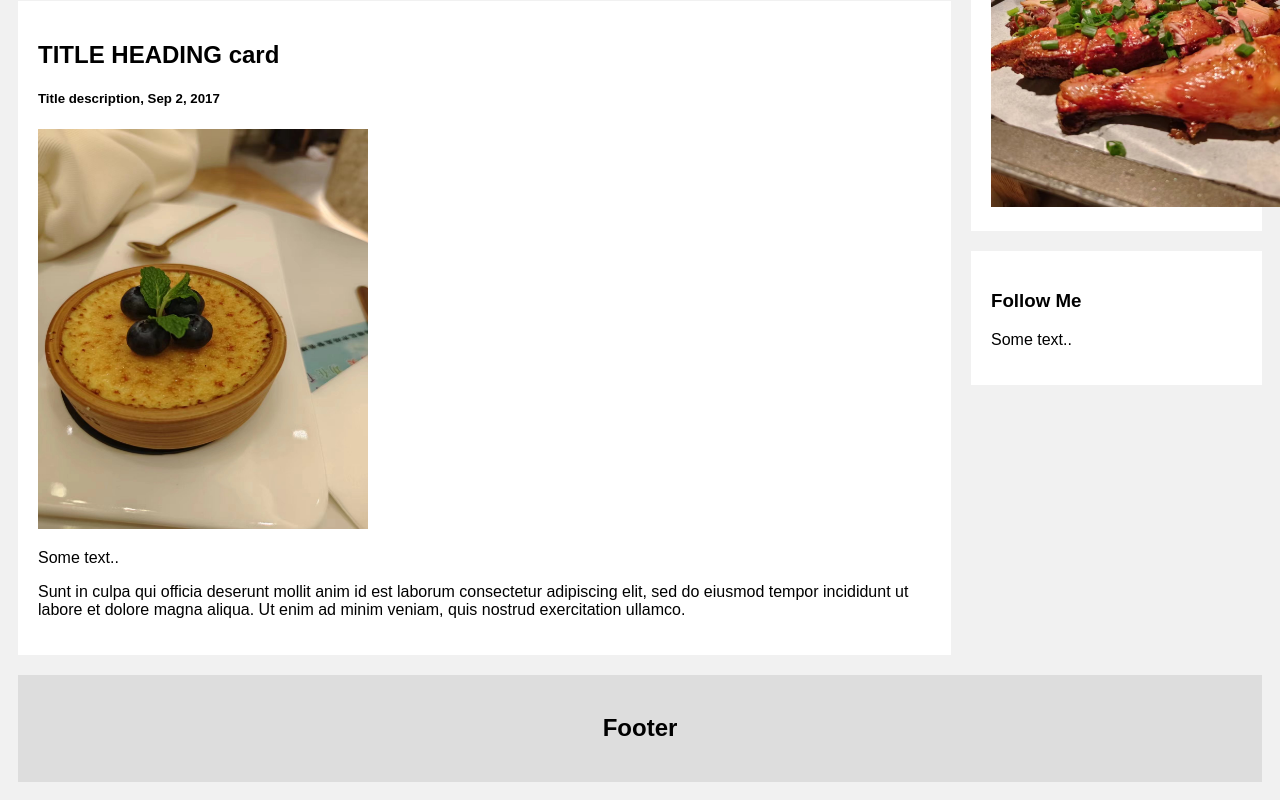
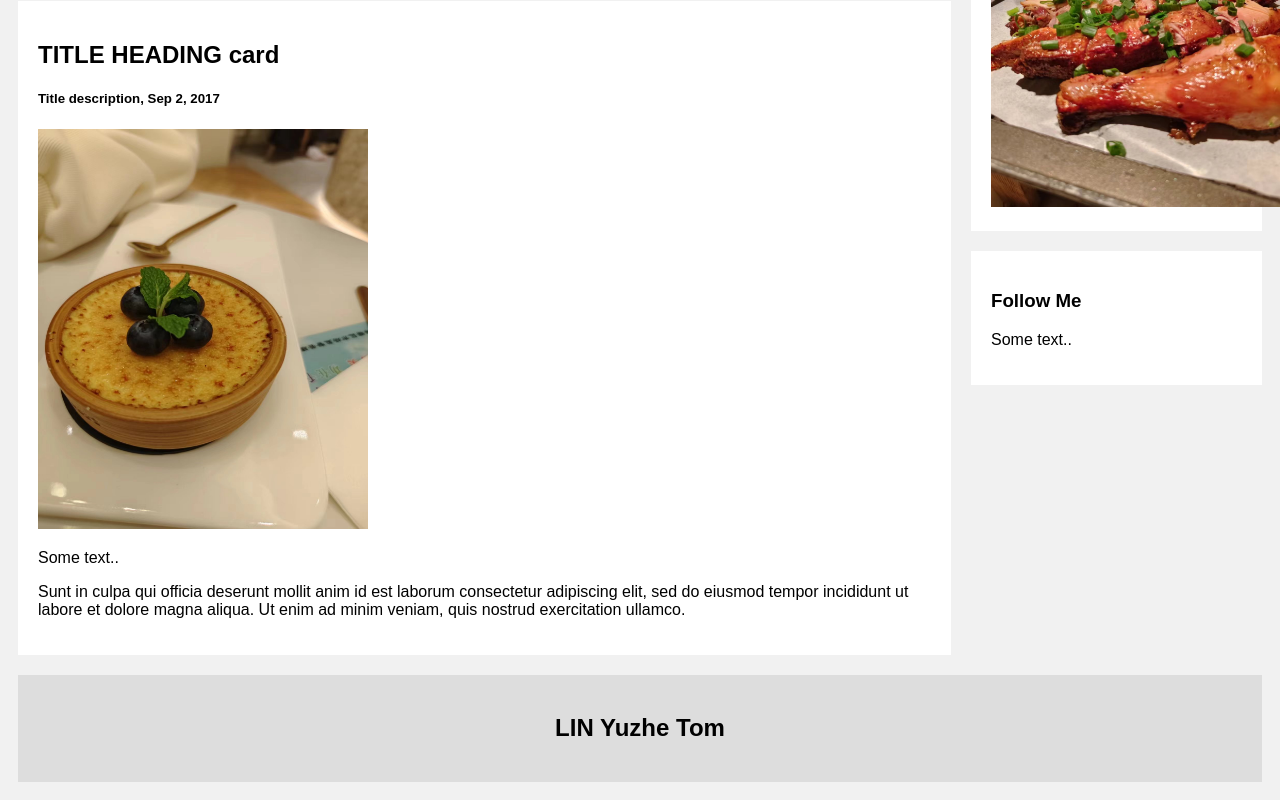
Before and after one commit to Tomgrow/452exercise4, a plain HTML site: page project.html in a window 1280 px wide. Shown: the part 1175-1975 px from the top of the page. Drawn offline with Linux system fonts and the light colour scheme.

Commit message:
Update project.html

```diff
--- a/project.html
+++ b/project.html
@@ -155,7 +155,7 @@ body {
 </div>
 
 <div class="footer">
-  <h2>Footer</h2>
+  <h2>LIN Yuzhe Tom</h2>
 </div>
 
 </body>
```
